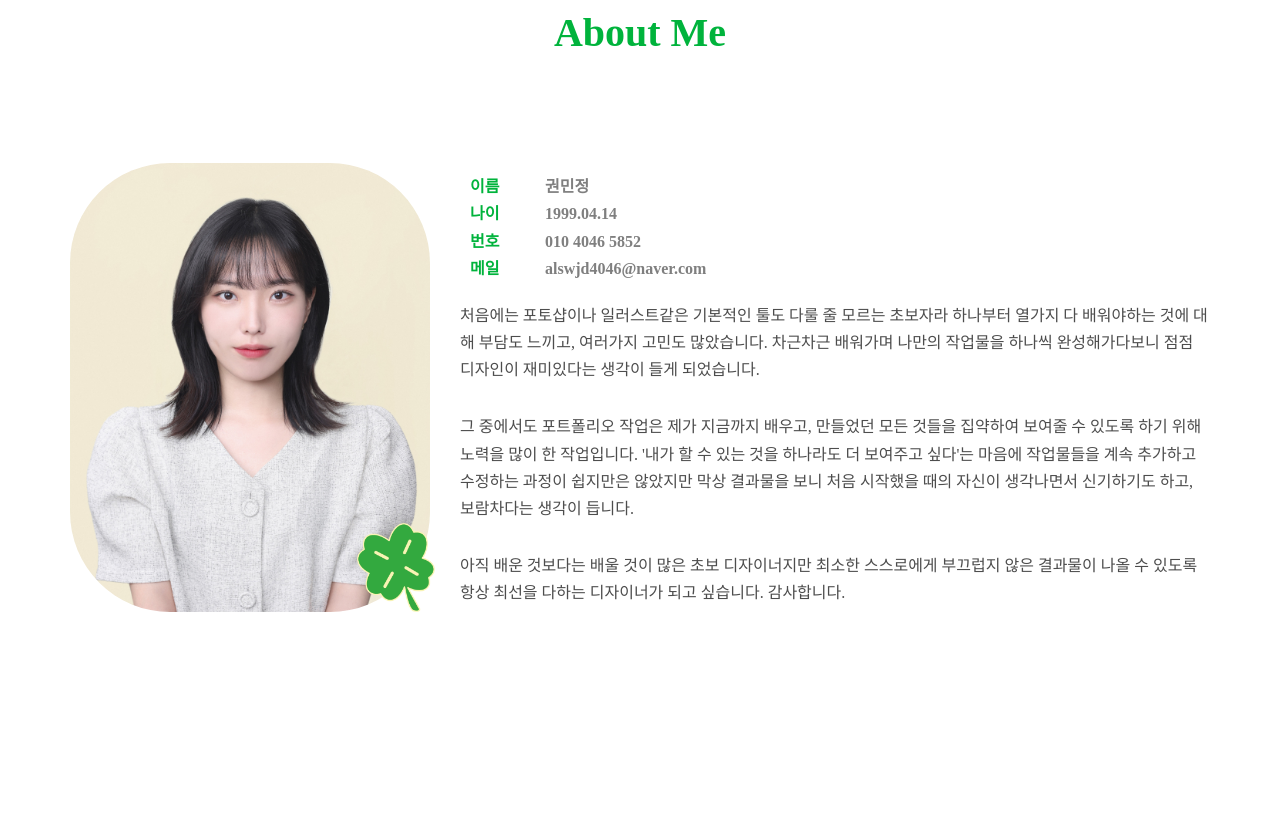
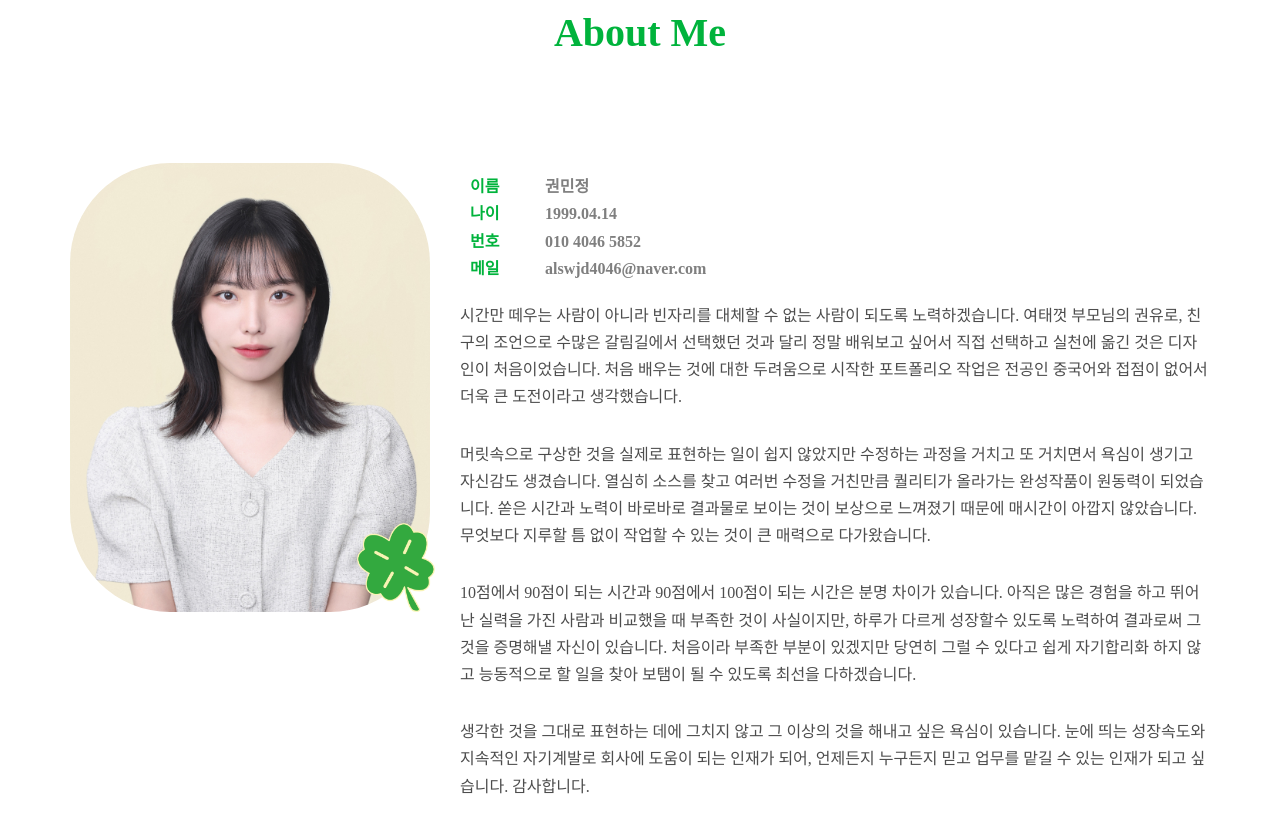
Before and after one commit to mingjung414/Min-Jung-Portfolio, a plain HTML site: page index.html in a window 1280 px wide. Shown: the part 2588-3420 px from the top of the page. Drawn offline with nearby package versions, Linux system fonts and the light colour scheme; some packages are replaced by stand-ins of ours; no server answers; files whose address does not match are found by name; a web font is replaced by a local one.

Commit message:
Update index.html

```diff
--- a/index.html
+++ b/index.html
@@ -202,14 +202,14 @@
 									class="second-block"><b>alswjd4046@naver.com</b></span>
 							</li>
 						</ul>
-						<p>처음에는 포토샵이나 일러스트같은 기본적인 툴도 다룰 줄 모르는 초보자라 하나부터 열가지 다 배워야하는 것에 대해 부담도 느끼고, 여러가지 고민도 많았습니다. 차근차근
-							배워가며 나만의 작업물을 하나씩
-							완성해가다보니 점점 디자인이 재미있다는 생각이 들게 되었습니다.</p>
-						<p>그 중에서도 포트폴리오 작업은 제가 지금까지 배우고, 만들었던 모든 것들을 집약하여 보여줄 수 있도록 하기 위해 노력을 많이 한 작업입니다.
-							'내가 할 수 있는 것을 하나라도 더 보여주고 싶다'는 마음에 작업물들을 계속 추가하고 수정하는 과정이 쉽지만은 않았지만
-							막상 결과물을 보니 처음 시작했을 때의 자신이 생각나면서 신기하기도 하고, 보람차다는 생각이 듭니다.</p>
-						<p>아직 배운 것보다는 배울 것이 많은 초보 디자이너지만 최소한 스스로에게 부끄럽지 않은 결과물이 나올 수 있도록 항상 최선을 다하는 디자이너가 되고 싶습니다.
-							감사합니다.</p>
+						<p> 시간만 떼우는 사람이 아니라 빈자리를 대체할 수 없는 사람이 되도록 노력하겠습니다.
+ 여태껏 부모님의 권유로, 친구의 조언으로 수많은 갈림길에서 선택했던 것과 달리 정말 배워보고 싶어서 직접 선택하고 실천에 옮긴 것은 디자인이 처음이었습니다. 처음 배우는 것에 대한 두려움으로 시작한 포트폴리오 작업은 전공인 중국어와 접점이 없어서 더욱 큰 도전이라고 생각했습니다. </p>
+						<p>머릿속으로 구상한 것을 실제로 표현하는 일이 쉽지 않았지만 수정하는 과정을 거치고 또 거치면서 욕심이 생기고 자신감도 생겼습니다. 열심히 소스를 찾고 여러번 수정을 거친만큼 퀄리티가 올라가는 완성작품이 원동력이 되었습니다. 쏟은 시간과 노력이 바로바로 결과물로 보이는 것이 보상으로 느껴졌기 때문에 매시간이 아깝지 않았습니다. 무엇보다 지루할 틈 없이 작업할 수 있는 것이 큰 매력으로 다가왔습니다. </p>
+						<p>10점에서 90점이 되는 시간과 90점에서 100점이 되는 시간은 분명 차이가 있습니다. 아직은 많은 경험을 하고 뛰어난 실력을 가진 사람과 비교했을 때 부족한 것이 사실이지만, 하루가 다르게 성장할수 있도록 노력하여 결과로써 그것을 증명해낼 자신이 있습니다. 처음이라 부족한 부분이 있겠지만 당연히 그럴 수 있다고 쉽게 자기합리화 하지 않고 능동적으로 할 일을 찾아 보탬이 될 수 있도록 최선을 다하겠습니다. </p>
+<p>
+	생각한 것을 그대로 표현하는 데에 그치지 않고 그 이상의 것을 해내고 싶은 욕심이 있습니다. 눈에 띄는 성장속도와 지속적인 자기계발로 회사에 도움이 되는 인재가 되어, 언제든지 누구든지 믿고 업무를 맡길 수 있는 인재가 되고 싶습니다. 감사합니다.
+</p>
+
 					</div>
 				</div>
 			</div>
```
